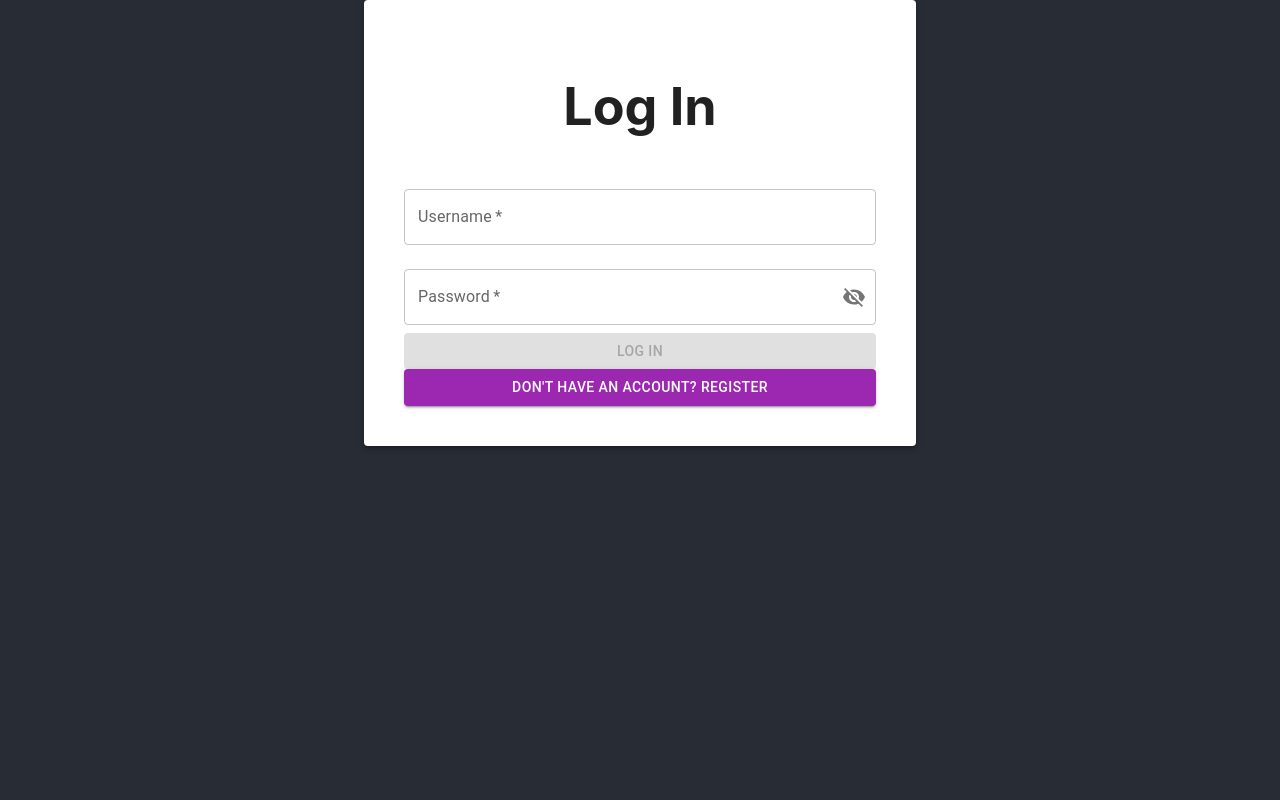
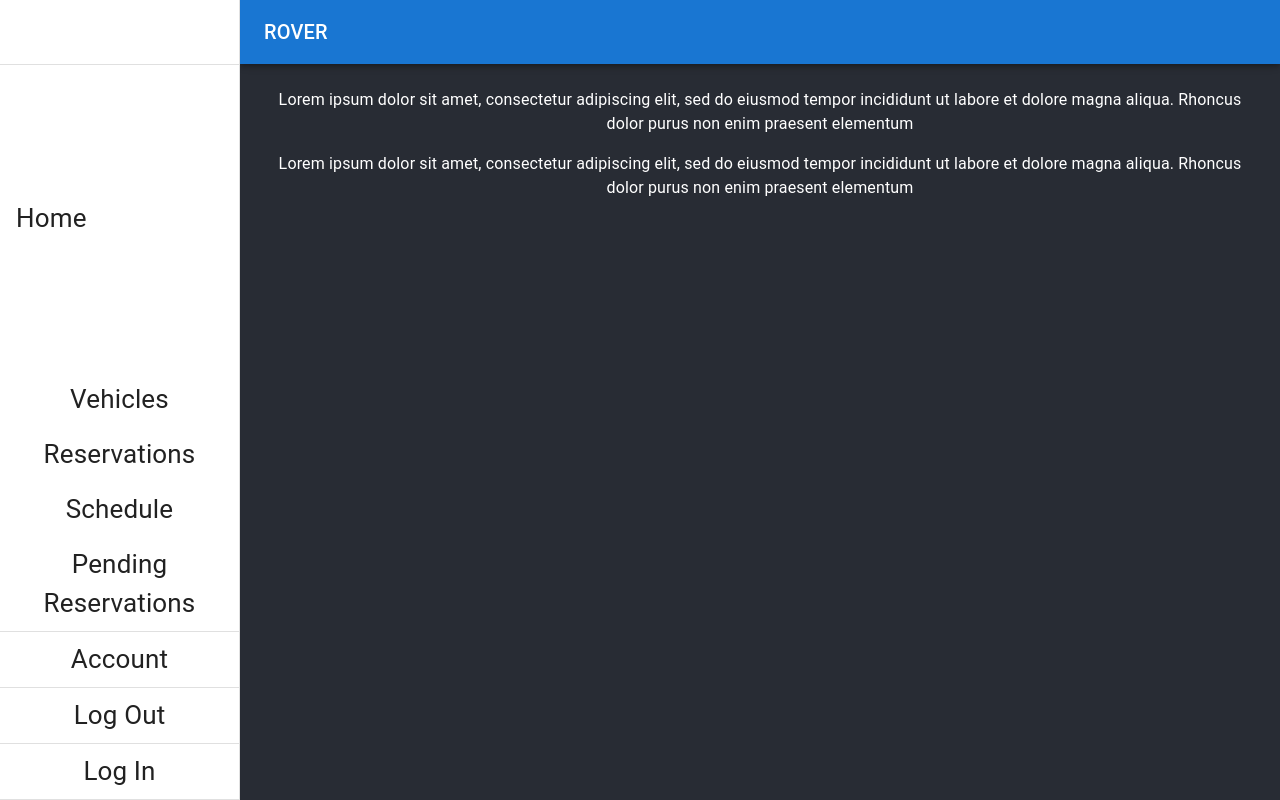
Before and after one commit to awcl/ROVER, a React (Create React App) app in the folder ui/: page /login in a window 1280 px wide. Built offline with nearby package versions, Linux system fonts and the light colour scheme; no server answers.

Commit message:
progress ss

```diff
--- a/ui/src/App.js
+++ b/ui/src/App.js
@@ -11,6 +11,7 @@ import QueueingPage from './Views/QueueingPage';
 import Context from './components/Context';
 // import NavigationLayout from "./Views/NavigationLayout";
 import React, { useState, useContext } from 'react';
+import Layout from './components/Layout';
 
 function App() {
   const [isAdmin, setIsAdmin] = useState(false);
@@ -21,6 +22,8 @@ function App() {
       <Context.Provider value={{ isAdmin, setIsAdmin, user, setUser }}>
         <div className="App">
           <header className="App-header">
+            <Router>
+              <Layout>
             <Routes>
               <Route path="/" element={<LandingPage />} />
               <Route path="/login" element={<LoginPage />} />
@@ -32,6 +35,8 @@ function App() {
               <Route path="/schedule" element={<Schedule />} />
               {isAdmin && <Route path="/queue" element={<QueueingPage />} />}
             </Routes>
+            </Layout>
+            </Router>
           </header>
         </div>
       </Context.Provider>
--- a/ui/src/Views/Home.js
+++ b/ui/src/Views/Home.js
@@ -7,7 +7,7 @@ const Home = () => {
     return (
       <>
       <div>
-      <NavigationBar />
+      {/* <NavigationBar /> */}
       </div>
 
       </>
--- a/ui/src/Views/LoginPage.js
+++ b/ui/src/Views/LoginPage.js
@@ -25,6 +25,7 @@ const API_URL = config[process.env.REACT_APP_NODE_ENV || "development"].apiUrl;
 const LoginPage = () => {
     const [username, setUsername] = useState('');
     const [password, setPassword] = useState('');
+    const [session, setSession] = useState();
     const navigate = useNavigate();
     const [showPassword, setShowPassword] = useState(false);
     // const [errorMessage, setErrorMessage] = useState('');
@@ -43,28 +44,29 @@ const LoginPage = () => {
         if (username === '' || password === '') {
             window.alert('bro you left some stuff blank')
         } else if (username && password) {
-            const response = await fetch(`${API_URL}/member/login`, {
+            await fetch(`${API_URL}/member/login`, {
                 method: 'POST',
                 headers: {
                     'Content-Type': 'application/json'
                 },
                 body: JSON.stringify({ username: username, password: password })
                 // , credentials: 'include'
-            }).catch(err => { console.log(err) });
-
-            console.log(response)
-            if (response.status === 200) {
-                console.log('SUCCESS 🥳')
-                // do login things and/or stuff
-
-                console.log(response.user, response.isAdmin)
-                // setIsAdmin(response.isAdmin);
-                // setUser(response.user);
-                navigate('/home')
-            } else {
-                console.log('WRONG 🤬')
-            }
-
+            }).then(res => res.json())
+                .then(data => {
+                    setSession(data)
+                    if (data.password_hash) {
+                        console.log('SUCCESS 🥳')
+                        setIsAdmin(data.admin)
+                        setUser(data.username)
+                    } else {
+                        console.log('WRONG 🤬')
+                    }
+                })
+                .catch(err => {
+                    console.log('Connectivity Issue(s) 🤬')
+                    setSession({});
+                });
+            console.log(isAdmin, user)
         }
     }
 
--- /dev/null
+++ b/ui/src/components/Layout.js
@@ -0,0 +1,83 @@
+import * as React from 'react';
+import Box from '@mui/material/Box';
+import Drawer from '@mui/material/Drawer';
+import CssBaseline from '@mui/material/CssBaseline';
+import AppBar from '@mui/material/AppBar';
+import Toolbar from '@mui/material/Toolbar';
+import List from '@mui/material/List';
+import Typography from '@mui/material/Typography';
+import Divider from '@mui/material/Divider';
+import { ListItemButton } from '@mui/material';
+
+
+
+const drawerWidth = 240;
+
+const Layout = ({ children }) => {
+
+
+    return (
+        <div>
+            {/* APP BAR */}
+
+        <Box sx={{ display: 'flex' }}>
+            <CssBaseline />
+            <AppBar
+                position="fixed"
+                sx={{
+                    width: { sm: `calc(100% - ${drawerWidth}px)` },
+                    ml: { sm: `${drawerWidth}px` },
+                }}
+            >
+                <Toolbar>
+                    <Typography variant="h6" noWrap component="div">
+                        ROVER
+                    </Typography>
+                </Toolbar>
+            </AppBar>
+            <Drawer
+                variant="permanent"
+                anchor='left'
+                sx={{
+                    width: drawerWidth,
+                    [`& .MuiDrawer-paper`]: { width: drawerWidth, boxSizing: 'border-box' },
+                }}
+            >
+                <Toolbar />
+                <Divider />
+                <ListItemButton>Home</ListItemButton>
+                <List>Vehicles</List>
+                <List>Reservations</List>
+                <List>Schedule</List>
+                <List>Pending Reservations</List>
+                <Divider />
+                <List>Account</List>
+                <Divider />
+                <List>Log Out</List>
+                <Divider />
+                <List>Log In</List>
+                <Divider />
+
+            </Drawer>
+            <Box
+                component="main"
+                sx={{ flexGrow: 1, p: 3 }}
+            >
+                <Toolbar />
+                <Typography paragraph>
+                    Lorem ipsum dolor sit amet, consectetur adipiscing elit, sed do eiusmod tempor incididunt
+                    ut labore et dolore magna aliqua. Rhoncus dolor purus non enim praesent elementum
+
+                </Typography>
+                <Typography paragraph>
+                    Lorem ipsum dolor sit amet, consectetur adipiscing elit, sed do eiusmod tempor incididunt
+                    ut labore et dolore magna aliqua. Rhoncus dolor purus non enim praesent elementum
+
+                </Typography>
+            </Box>
+        </Box>
+        </div>
+    );
+}
+
+export default Layout;
--- a/ui/src/index.js
+++ b/ui/src/index.js
@@ -2,15 +2,15 @@ import React from 'react';
 import ReactDOM from 'react-dom/client';
 import './index.css';
 import App from './App';
-import { BrowserRouter } from 'react-router-dom';
+// import { BrowserRouter } from 'react-router-dom';
 
 
 
 const root = ReactDOM.createRoot(document.getElementById('root'));
 root.render(
   <React.StrictMode>
-  <BrowserRouter>
+  {/* <BrowserRouter> */}
     <App />
-  </BrowserRouter>
+  {/* </BrowserRouter> */}
   </React.StrictMode>
 );
```
Also changed, not shown: ui/src/Views/Schedule.js (+2 -6 lines), 1 other file (tests, documents, lock files or other folders).
